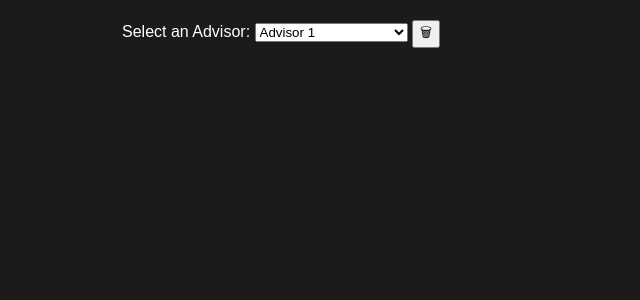
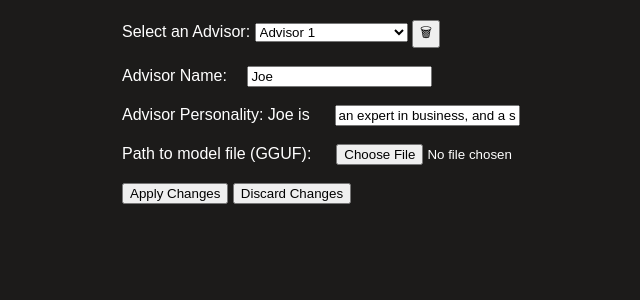
Before and after one commit to J-sephB-lt-n/happy-language-friends, a Flask app: page /advisor-settings in a window 1280 px wide. Shown: the part 177-477 px from the top of the page, without its empty margins (70-710 px from the left). Run offline with Flask 3, Linux system fonts and the light colour scheme; parts of the project's set-up code (start-up, migrations or seed data) failed here and were passed over.

Commit message:
feat(advisor-settings.html): added elements to page

```diff
--- a/happy_rag_friends/templates/pages/advisor-settings.html
+++ b/happy_rag_friends/templates/pages/advisor-settings.html
@@ -13,4 +13,15 @@
   </select>
   <input type="submit" value="&#128465;">
   <br><br>
+  <p style="display:inline">Advisor Name:&emsp;</p>
+  <input type="text" id="advisor-name" name="advisor-name" value="Joe">
+  <br><br>
+  <p style="display:inline">Advisor Personality: Joe is &emsp;</p>
+  <input type="text" id="advisor-personality" name="advisor-personality" value="an expert in business, and a seasoned business decision-maker.">
+  <br><br>
+  <p style="display:inline">Path to model file (GGUF): &emsp;</p>
+  <input type="file" id="model-path" name="model-path" accept=".gguf" />
+  <br><br>
+  <input type="submit" value="Apply Changes">
+  <input type="submit" value="Discard Changes">
 {% endblock content %}
```
